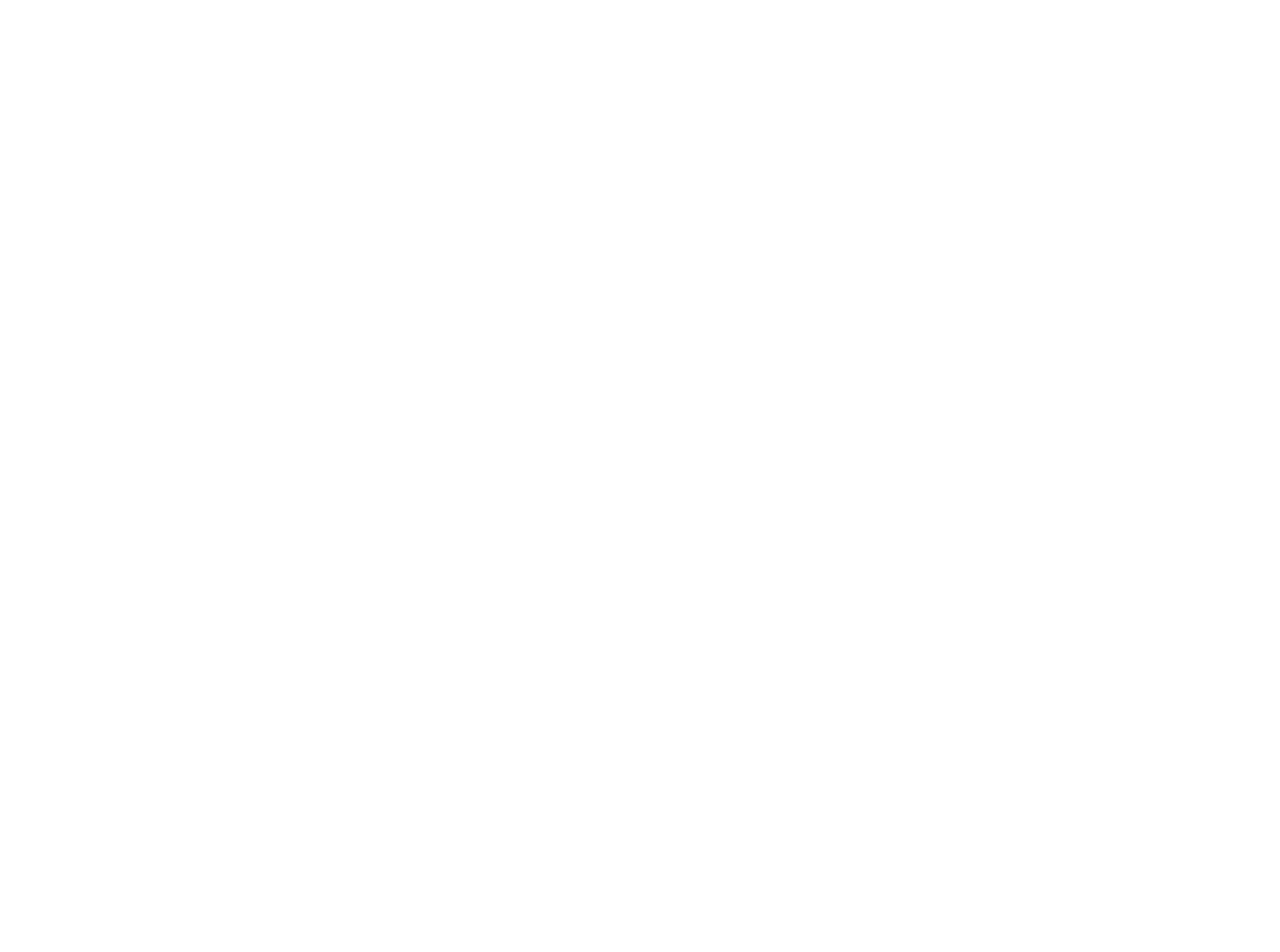
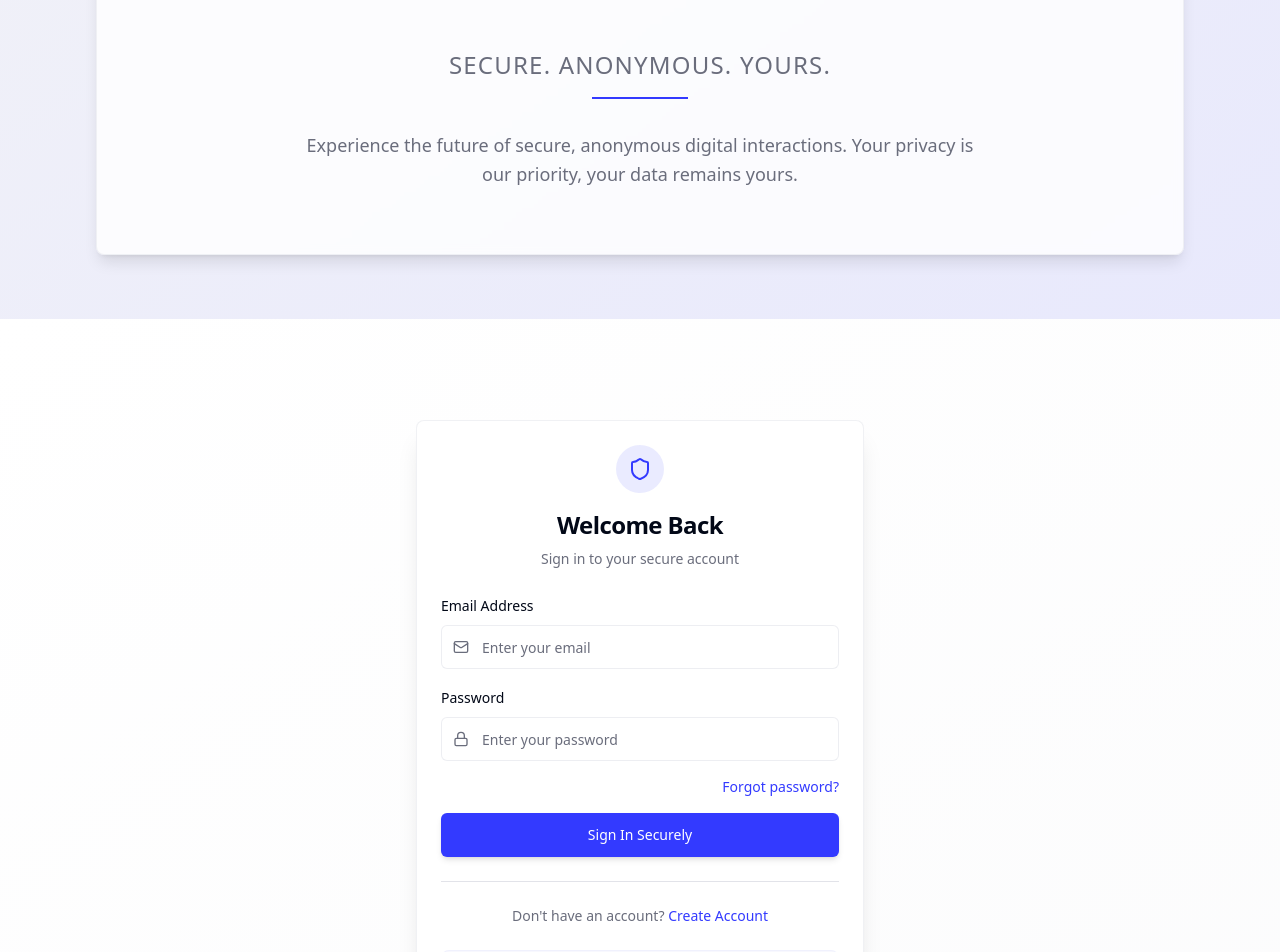
Before and after one commit to thorlorick/zennoma_login, a React (Vite) app: page / in a window 1280 px wide. Shown: the part 560-1512 px from the top of the page. Before the commit the page ends 800 px from the top, so only its background shows below. Built offline with nearby package versions, Linux system fonts and the light colour scheme.

Commit message:
Add hero box and login component
Add a large hero box with the user's logo and a login component.

```diff
--- a/index.html
+++ b/index.html
@@ -3,11 +3,11 @@
   <head>
     <meta charset="UTF-8" />
     <meta name="viewport" content="width=device-width, initial-scale=1.0" />
-    <title>hero-login-display</title>
-    <meta name="description" content="Lovable Generated Project" />
+    <title>Zennoma - Secure. Anonymous. Yours.</title>
+    <meta name="description" content="Experience the future of secure, anonymous digital interactions. Your privacy is our priority." />
     <meta name="author" content="Lovable" />
 
-    <meta property="og:title" content="hero-login-display" />
+    <meta property="og:title" content="64c0a9c0-9ded-4edc-9709-2afac687c5f6" />
     <meta property="og:description" content="Lovable Generated Project" />
     <meta property="og:type" content="website" />
     <meta property="og:image" content="https://lovable.dev/opengraph-image-p98pqg.png" />
--- /dev/null
+++ b/src/components/HeroSection.tsx
@@ -0,0 +1,38 @@
+import { Card } from "@/components/ui/card";
+
+const HeroSection = () => {
+  return (
+    <section className="min-h-screen flex items-center justify-center px-4 py-16 bg-gradient-to-br from-secondary to-accent">
+      <div className="container max-w-6xl mx-auto text-center">
+        <Card className="p-12 md:p-16 bg-background/80 backdrop-blur-sm border-border/50 shadow-lg">
+          <div className="flex flex-col items-center space-y-8">
+            {/* Logo */}
+            <div className="w-full max-w-md mx-auto">
+              <img
+                src="/lovable-uploads/e58ba52c-c425-44b4-9f65-03e490062571.png"
+                alt="Zennoma - Secure. Anonymous. Yours."
+                className="w-full h-auto mx-auto"
+              />
+            </div>
+
+            {/* Tagline */}
+            <div className="space-y-4">
+              <p className="text-xl md:text-2xl font-light text-muted-foreground tracking-wider">
+                SECURE. ANONYMOUS. YOURS.
+              </p>
+              <div className="w-24 h-0.5 bg-primary mx-auto"></div>
+            </div>
+
+            {/* Description */}
+            <p className="text-lg text-muted-foreground max-w-2xl leading-relaxed">
+              Experience the future of secure, anonymous digital interactions.
+              Your privacy is our priority, your data remains yours.
+            </p>
+          </div>
+        </Card>
+      </div>
+    </section>
+  );
+};
+
+export default HeroSection;
--- /dev/null
+++ b/src/components/LoginForm.tsx
@@ -0,0 +1,123 @@
+import { useState } from "react";
+import { Card, CardContent, CardDescription, CardHeader, CardTitle } from "@/components/ui/card";
+import { Input } from "@/components/ui/input";
+import { Button } from "@/components/ui/button";
+import { Label } from "@/components/ui/label";
+import { Separator } from "@/components/ui/separator";
+import { Shield, Lock, Mail } from "lucide-react";
+
+const LoginForm = () => {
+  const [email, setEmail] = useState("");
+  const [password, setPassword] = useState("");
+
+  const handleSubmit = (e: React.FormEvent) => {
+    e.preventDefault();
+    // Login functionality would go here
+    console.log("Login attempted with:", { email, password });
+  };
+
+  return (
+    <section className="min-h-screen flex items-center justify-center px-4 py-16 bg-gradient-to-br from-background to-secondary/30">
+      <div className="w-full max-w-md">
+        <Card className="shadow-xl border-border/50 bg-card/95 backdrop-blur-sm">
+          <CardHeader className="space-y-4 pb-6">
+            <div className="flex justify-center">
+              <div className="w-12 h-12 bg-primary/10 rounded-full flex items-center justify-center">
+                <Shield className="w-6 h-6 text-primary" />
+              </div>
+            </div>
+            <div className="text-center space-y-2">
+              <CardTitle className="text-2xl font-semibold text-foreground">
+                Welcome Back
+              </CardTitle>
+              <CardDescription className="text-muted-foreground">
+                Sign in to your secure account
+              </CardDescription>
+            </div>
+          </CardHeader>
+
+          <CardContent className="space-y-6">
+            <form onSubmit={handleSubmit} className="space-y-4">
+              {/* Email Field */}
+              <div className="space-y-2">
+                <Label htmlFor="email" className="text-sm font-medium text-foreground">
+                  Email Address
+                </Label>
+                <div className="relative">
+                  <Mail className="absolute left-3 top-1/2 transform -translate-y-1/2 w-4 h-4 text-muted-foreground" />
+                  <Input
+                    id="email"
+                    type="email"
+                    placeholder="Enter your email"
+                    value={email}
+                    onChange={(e) => setEmail(e.target.value)}
+                    className="pl-10 h-11 bg-background/50 border-border/60 focus:border-primary/50 focus:ring-primary/20"
+                    required
+                  />
+                </div>
+              </div>
+
+              {/* Password Field */}
+              <div className="space-y-2">
+                <Label htmlFor="password" className="text-sm font-medium text-foreground">
+                  Password
+                </Label>
+                <div className="relative">
+                  <Lock className="absolute left-3 top-1/2 transform -translate-y-1/2 w-4 h-4 text-muted-foreground" />
+                  <Input
+                    id="password"
+                    type="password"
+                    placeholder="Enter your password"
+                    value={password}
+                    onChange={(e) => setPassword(e.target.value)}
+                    className="pl-10 h-11 bg-background/50 border-border/60 focus:border-primary/50 focus:ring-primary/20"
+                    required
+                  />
+                </div>
+              </div>
+
+              {/* Forgot Password Link */}
+              <div className="flex justify-end">
+                <button
+                  type="button"
+                  className="text-sm text-primary hover:text-primary/80 transition-colors"
+                >
+                  Forgot password?
+                </button>
+              </div>
+
+              {/* Submit Button */}
+              <Button
+                type="submit"
+                className="w-full h-11 bg-primary hover:bg-primary/90 text-primary-foreground font-medium transition-all duration-200 shadow-md hover:shadow-lg"
+              >
+                Sign In Securely
+              </Button>
+            </form>
+
+            <Separator className="my-6" />
+
+            {/* Footer */}
+            <div className="text-center">
+              <p className="text-sm text-muted-foreground">
+                Don't have an account?{" "}
+                <button className="text-primary hover:text-primary/80 font-medium transition-colors">
+                  Create Account
+                </button>
+              </p>
+            </div>
+
+            {/* Security Notice */}
+            <div className="bg-accent/30 p-3 rounded-lg border border-accent/50">
+              <p className="text-xs text-center text-muted-foreground">
+                🔒 Your connection is secured with end-to-end encryption
+              </p>
+            </div>
+          </CardContent>
+        </Card>
+      </div>
+    </section>
+  );
+};
+
+export default LoginForm;
--- a/src/index.css
+++ b/src/index.css
@@ -17,24 +17,30 @@ All colors MUST be HSL.
     --popover: 0 0% 100%;
     --popover-foreground: 222.2 84% 4.9%;
 
-    --primary: 222.2 47.4% 11.2%;
-    --primary-foreground: 210 40% 98%;
+    --primary: 238 100% 60%;
+    --primary-foreground: 0 0% 100%;
 
-    --secondary: 210 40% 96.1%;
-    --secondary-foreground: 222.2 47.4% 11.2%;
+    --secondary: 230 15% 96%;
+    --secondary-foreground: 238 50% 30%;
 
-    --muted: 210 40% 96.1%;
-    --muted-foreground: 215.4 16.3% 46.9%;
+    --muted: 230 15% 96%;
+    --muted-foreground: 230 8% 45%;
 
-    --accent: 210 40% 96.1%;
-    --accent-foreground: 222.2 47.4% 11.2%;
+    --accent: 238 80% 95%;
+    --accent-foreground: 238 50% 30%;
 
     --destructive: 0 84.2% 60.2%;
     --destructive-foreground: 210 40% 98%;
 
-    --border: 214.3 31.8% 91.4%;
-    --input: 214.3 31.8% 91.4%;
-    --ring: 222.2 84% 4.9%;
+    --border: 230 15% 90%;
+    --input: 230 15% 95%;
+    --ring: 238 100% 60%;
+
+    --hero-gradient: linear-gradient(135deg, 238 100% 97%, 238 80% 90%);
+    --hero-accent: 238 100% 60%;
+    --hero-text: 238 50% 20%;
+    --shadow-elegant: 0 10px 30px -10px hsl(238 100% 60% / 0.15);
+    --transition-smooth: all 0.3s cubic-bezier(0.4, 0, 0.2, 1);
 
     --radius: 0.5rem;
 
--- a/src/pages/Index.tsx
+++ b/src/pages/Index.tsx
@@ -1,12 +1,11 @@
-// Update this page (the content is just a fallback if you fail to update the page)
+import HeroSection from "@/components/HeroSection";
+import LoginForm from "@/components/LoginForm";
 
 const Index = () => {
   return (
-    <div className="min-h-screen flex items-center justify-center bg-background">
-      <div className="text-center">
-        <h1 className="text-4xl font-bold mb-4">Welcome to Your Blank App</h1>
-        <p className="text-xl text-muted-foreground">Start building your amazing project here!</p>
-      </div>
+    <div className="min-h-screen">
+      <HeroSection />
+      <LoginForm />
     </div>
   );
 };
--- a/tailwind.config.ts
+++ b/tailwind.config.ts
@@ -52,6 +52,11 @@ export default {
 					DEFAULT: 'hsl(var(--card))',
 					foreground: 'hsl(var(--card-foreground))'
 				},
+				hero: {
+					gradient: 'var(--hero-gradient)',
+					accent: 'hsl(var(--hero-accent))',
+					text: 'hsl(var(--hero-text))'
+				},
 				sidebar: {
 					DEFAULT: 'hsl(var(--sidebar-background))',
 					foreground: 'hsl(var(--sidebar-foreground))',
```
Also changed, not shown: public/lovable-uploads/e58ba52c-c425-44b4-9f65-03e490062571.png (added).
